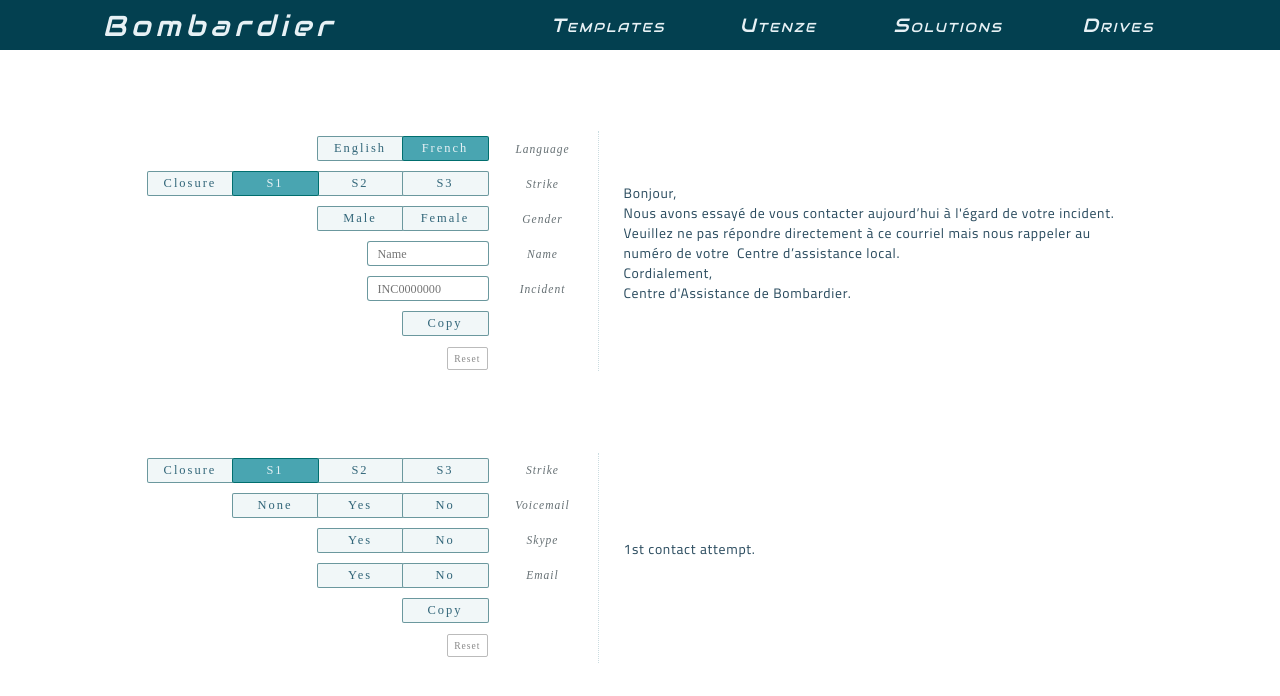
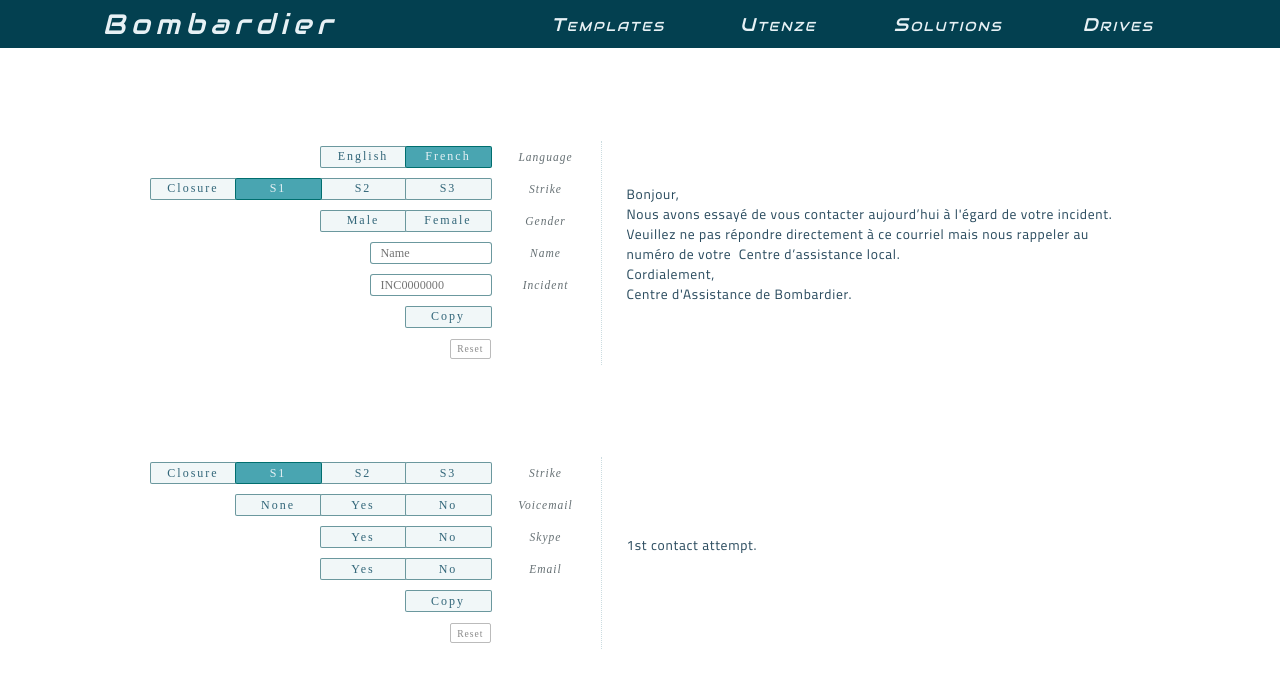
Before and after one commit to L-Blondy/Bombardier-React, a React (Create React App) app: page / in a window 1280 px wide. Shown: the top 696 px of the page. Built offline with nearby package versions, Linux system fonts and the light colour scheme; a web font is replaced by a local one.

Commit message:
used vh as unit for fonts

```diff
--- a/src/Styles/index.css
+++ b/src/Styles/index.css
@@ -1,5 +1,11 @@
 @import url("https://fonts.googleapis.com/css?family=Cairo|Audiowide&display=swap");
 @import url("https://fonts.googleapis.com/css?family=Aldrich|Open+Sans&display=swap");
+/*************************
+ *                    MIXIN
+ *************************/
+/*************************
+ *                   GLOBAL
+ *************************/
 * {
   padding: 0;
   margin: 0;
@@ -33,7 +39,7 @@
  *                   NAVBAR
 ***************************/
 .Navbar {
-  height: 50px;
+  height: 6vh;
   width: 100vw;
   background: #034050;
   color: #e7f1f5;
@@ -59,8 +65,8 @@
 .Navbar .logo {
   font-family: "Audiowide";
   font-weight: 500;
-  font-size: 1.8rem;
-  letter-spacing: 5px;
+  font-size: 3.5vh;
+  letter-spacing: 0.7vh;
   font-style: italic;
   -webkit-user-select: none;
      -moz-user-select: none;
@@ -90,7 +96,7 @@
 .open-dropdown h3 {
   font-weight: 100;
   letter-spacing: 2px;
-  font-size: 1.2rem;
+  font-size: 2.3vh;
   font-family: "Audiowide";
   font-weight: 400;
   font-variant: small-caps;
@@ -130,13 +136,12 @@
   width: 100%;
   -webkit-transition: background-color 100ms;
   transition: background-color 100ms;
-  font-size: 1rem;
   border-radius: 2px;
   color: #fafaf5;
   text-decoration: none;
   letter-spacing: 1.5px;
   font-family: "Cairo";
-  font-size: 0.9rem;
+  font-size: 1.6vh;
 }
 
 .open-dropdown .dropdown a:hover {
@@ -184,18 +189,11 @@
 /*
  * 1st LVL
  */
-.EmailsTemplates {
-  display: -webkit-box;
-  display: -ms-flexbox;
-  display: flex;
-  height: 240px;
-}
-
+.EmailsTemplates,
 .LogsTemplates {
   display: -webkit-box;
   display: -ms-flexbox;
   display: flex;
-  height: 210px;
 }
 
 /*
@@ -265,8 +263,8 @@
   resize: none;
   border: none;
   background: none;
-  font-size: 0.86rem;
-  line-height: 1.25rem;
+  font-size: 1.7vh;
+  line-height: 2.5vh;
   letter-spacing: 0.7px;
   color: #2b4c5f;
   font-family: "Cairo";
@@ -291,7 +289,7 @@
           justify-content: flex-end;
 }
 
-@-webkit-keyframes copyBtn-effect {
+@-webkit-keyframes copyBtnEffect {
   0% {
     -webkit-transform-origin: left;
             transform-origin: left;
@@ -320,7 +318,7 @@
   }
 }
 
-@keyframes copyBtn-effect {
+@keyframes copyBtnEffect {
   0% {
     -webkit-transform-origin: left;
             transform-origin: left;
@@ -373,7 +371,7 @@
 
 .CopySection button {
   position: relative;
-  font-size: 0.78rem;
+  font-size: 1.5vh;
   font-weight: 500;
   letter-spacing: 2px;
   display: -webkit-box;
@@ -391,7 +389,7 @@
           justify-content: center;
   background: #f1f7f8;
   border-radius: 1px;
-  height: 23px;
+  height: 2.5vh;
   color: #326679;
   -webkit-user-select: none;
      -moz-user-select: none;
@@ -416,8 +414,8 @@
   -webkit-transform-origin: left;
           transform-origin: left;
   opacity: 0.9;
-  -webkit-animation: copyBtn-effect 800ms linear;
-          animation: copyBtn-effect 800ms linear;
+  -webkit-animation: copyBtnEffect 800ms linear;
+          animation: copyBtnEffect 800ms linear;
   background: #319caa;
 }
 
@@ -431,7 +429,7 @@
   -webkit-box-pack: end;
       -ms-flex-pack: end;
           justify-content: flex-end;
-  font-size: 0.78rem;
+  font-size: 1.5vh;
   font-weight: 500;
   letter-spacing: 2px;
   font-weight: 500;
@@ -479,7 +477,7 @@
           justify-content: center;
   background: #f1f7f8;
   border-radius: 1px;
-  height: 23px;
+  height: 2.5vh;
   color: #326679;
   -webkit-user-select: none;
      -moz-user-select: none;
@@ -533,7 +531,7 @@
 .ResetSection input {
   font-size: 0.6rem;
   letter-spacing: 1px;
-  height: 23px;
+  height: 2.5vh;
   padding: 0 6px;
   color: #888;
   background: white;
@@ -552,7 +550,7 @@
   -webkit-box-pack: end;
       -ms-flex-pack: end;
           justify-content: flex-end;
-  font-size: 0.78rem;
+  font-size: 1.5vh;
   font-weight: 500;
   letter-spacing: 2px;
 }
@@ -585,7 +583,7 @@
           box-shadow: 0 0 0 1px #6b989e;
   border-radius: 2px;
   padding: 0 10px;
-  height: 23px;
+  height: 2.5vh;
   width: 120px;
   font-family: "Aldrich";
 }
--- a/src/Styles/index.scss
+++ b/src/Styles/index.scss
@@ -1,14 +1,65 @@
 @import url('https://fonts.googleapis.com/css?family=Cairo|Audiowide&display=swap');
 @import url('https://fonts.googleapis.com/css?family=Aldrich|Open+Sans&display=swap');
 
-@import "./variables/variables.scss";
-@import "./mixin/mixin.scss";
-
+//navbar
 $navbar-background: #034050;
 $navlinks-margin: 10px;
+//Fonts
 $font-fam1:'Aldrich';
 $font-fam2: 'Audiowide';
 $font-fam3:'Cairo';
+//Unchecked buttons
+$button-bkg: rgb(241, 247, 248);
+$button-font-clr: rgb(50, 102, 121);
+$button-border-clr: rgb(107, 152, 158);
+//Checked buttons
+$checked-button-bkg: rgb(73, 165, 177);
+$checked-button-font-clr: rgb(231, 241, 245); //rgb(30, 73, 114);
+$checked-button-border-clr: rgb(0, 110, 110);
+//height
+$left-components-height: 2.5vh;
+$left-font-size: 1.5vh;
+
+/*************************
+ *                    MIXIN
+ *************************/
+
+@mixin uncheked-buttons {
+     display: flex;
+     border: none;
+     width: 85px;
+     box-shadow: 0 0 0 1px $button-border-clr;
+     align-items: center;
+     justify-content: center;
+     background: $button-bkg;
+     border-radius: 1px;
+     height: $left-components-height;
+     color: $button-font-clr;
+     user-select: none;
+}
+
+@mixin form-font {
+     font-size: $left-font-size;
+     font-weight: 500;
+     letter-spacing: 2px;
+}
+
+@mixin legend {
+     display: flex;
+     justify-content: center;
+     align-items: center;
+     width: 80px;
+     margin-left: 15px;
+     font-size: 0.72rem;
+     color: rgb(102, 112, 116);
+     font-style: italic;
+     user-select: none;
+     letter-spacing: 1px;
+}
+
+/*************************
+ *                   GLOBAL
+ *************************/
 
 * {
      padding: 0;
@@ -34,7 +85,7 @@
 ***************************/
 
 .Navbar {
-     height: 50px;
+     height: 6vh;
      width: 100vw;
      background: $navbar-background;
      color: $checked-button-font-clr;
@@ -52,8 +103,8 @@
      .logo {
           font-family: $font-fam2;
           font-weight: 500;
-          font-size: 1.8rem;
-          letter-spacing: 5px;
+          font-size: 3.5vh;
+          letter-spacing: 0.7vh;
           font-style: italic;
           user-select: none;
      }
@@ -74,7 +125,7 @@
      h3 {
           font-weight: 100;
           letter-spacing: 2px;
-          font-size: 1.2rem;
+          font-size: 2.3vh;
           font-family: $font-fam2;
           font-weight: 400;
           font-variant: small-caps;
@@ -104,13 +155,12 @@
                padding: 0 5px;
                width: 100%;
                transition: background-color 100ms;
-               font-size: 1rem;
                border-radius: 2px;
                color: rgb(250, 250, 245);
                text-decoration: none;
                letter-spacing: 1.5px;
                font-family: $font-fam3;
-               font-size: 0.9rem;
+               font-size: 1.6vh;
 
                &:hover {
                     background: #1f7d9c;
@@ -154,14 +204,9 @@
  * 1st LVL
  */
 
-.EmailsTemplates {
-     display: flex;
-     height: 240px;
-}
-
+.EmailsTemplates,
 .LogsTemplates {
      display: flex;
-     height: 210px;
 }
 
 /*
@@ -212,8 +257,8 @@
           resize: none;
           border: none;
           background: none;
-          font-size: 0.86rem;
-          line-height: 1.25rem;
+          font-size: 1.7vh;
+          line-height: 2.5vh;
           letter-spacing: 0.7px;
           color: rgb(43, 76, 95);
 
@@ -231,7 +276,7 @@
 
 // 1. COPY
 .CopySection {
-     @keyframes copyBtn-effect {
+     @keyframes copyBtnEffect {
           0% {
                transform-origin: left;
                transform: scaleX(0);
@@ -283,7 +328,7 @@
           transform: scaleX(0);
           transform-origin: left;
           opacity: 0.9;
-          animation: copyBtn-effect 800ms linear;
+          animation: copyBtnEffect 800ms linear;
           background: rgb(49, 156, 170);
      }
 }
--- a/src/Styles/mixin/mixin.css
+++ /dev/null
@@ -1 +0,0 @@
-/* No CSS */
--- a/src/Styles/variables/variables.css
+++ /dev/null
@@ -1 +0,0 @@
-/* No CSS */
--- a/src/index.js
+++ b/src/index.js
@@ -12,7 +12,8 @@
 	return (
 		<BrowserRouter>
 			<Navbar />
-			<Switch>
+			<App />
+			{/* <Switch>
 				<Route path="/" component={ App } exact />
 				<Route path="/Templates-3 Strikes" component={ App } exact />
 				<Route path="/Templates-Dimension Data" component={ App } exact />
@@ -20,7 +21,7 @@
 				<Route path="/Utenze-Transportation" component={ App } exact />
 				<Route path="/Solutions-All solutions" component={ App } exact />
 				<Route path="/Drives-Aerospace" component={ App } exact />
-			</Switch>
+			</Switch> */}
 		</BrowserRouter>
 	)
 }
```
Also changed, not shown: src/Styles/mixin/mixin.scss (deleted, +0 -32 lines), src/Styles/variables/variables.scss (deleted, +0 -12 lines).
